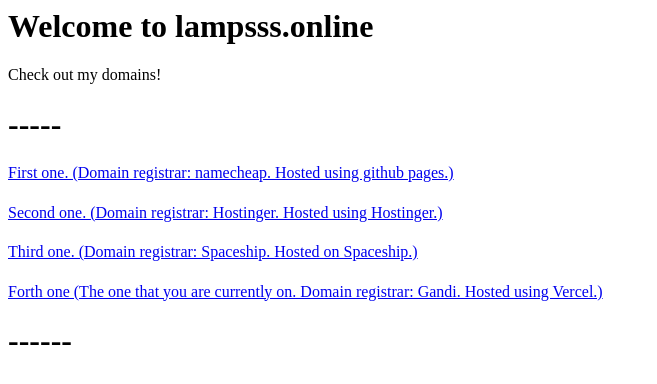
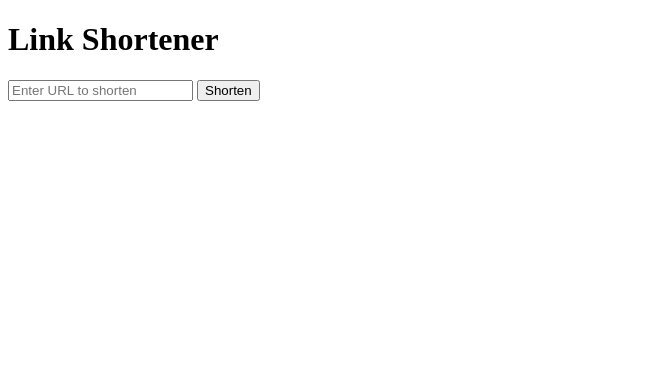
Before and after one commit to lamps-dev/lampsss.online, a plain HTML site: page index.html in a window 1280 px wide. Shown: the whole page, without its empty margins (0-657 px from the left). Drawn offline with Linux system fonts and the light colour scheme.

Commit message:
Update index.html

```diff
--- a/index.html
+++ b/index.html
@@ -1,11 +1,18 @@
-<h1>Welcome to lampsss.online</h1>
-Check out my domains!
-<h1>-----</h1>
-<a href="https://ilovelampadaire.com">First one. (Domain registrar: namecheap. Hosted using github pages.)</a>
-<h1></h1>
-<a href="https://lampsprojects.net">Second one. (Domain registrar: Hostinger. Hosted using Hostinger.)</a>
-<h1></h1>
-<a href="https://lamps.lol">Third one. (Domain registrar: Spaceship. Hosted on Spaceship.)</a>
-<h1></h1>
-<a href="https://lampsss.online">Forth one (The one that you are currently on. Domain registrar: Gandi. Hosted using Vercel.)</a>
-<h1>------</h1>
+<!DOCTYPE html>
+<html lang="en">
+<head>
+    <meta charset="UTF-8">
+    <meta name="viewport" content="width=device-width, initial-scale=1.0">
+    <title>Link Shortener</title>
+    <link rel="stylesheet" href="styles.css">
+</head>
+<body>
+    <div class="container">
+        <h1>Link Shortener</h1>
+        <input type="text" id="urlInput" placeholder="Enter URL to shorten">
+        <button onclick="shortenUrl()">Shorten</button>
+        <div id="result"></div>
+    </div>
+    <script src="script.js"></script>
+</body>
+</html>
```
